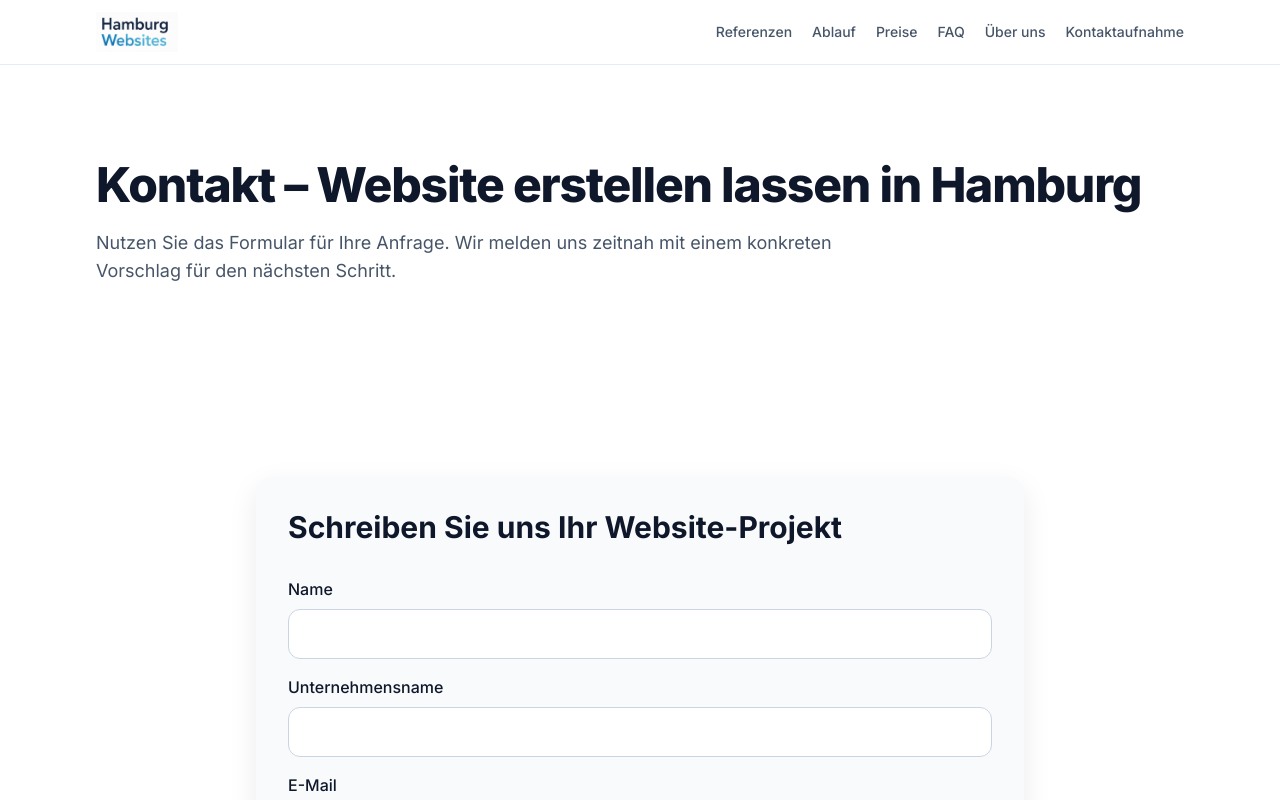
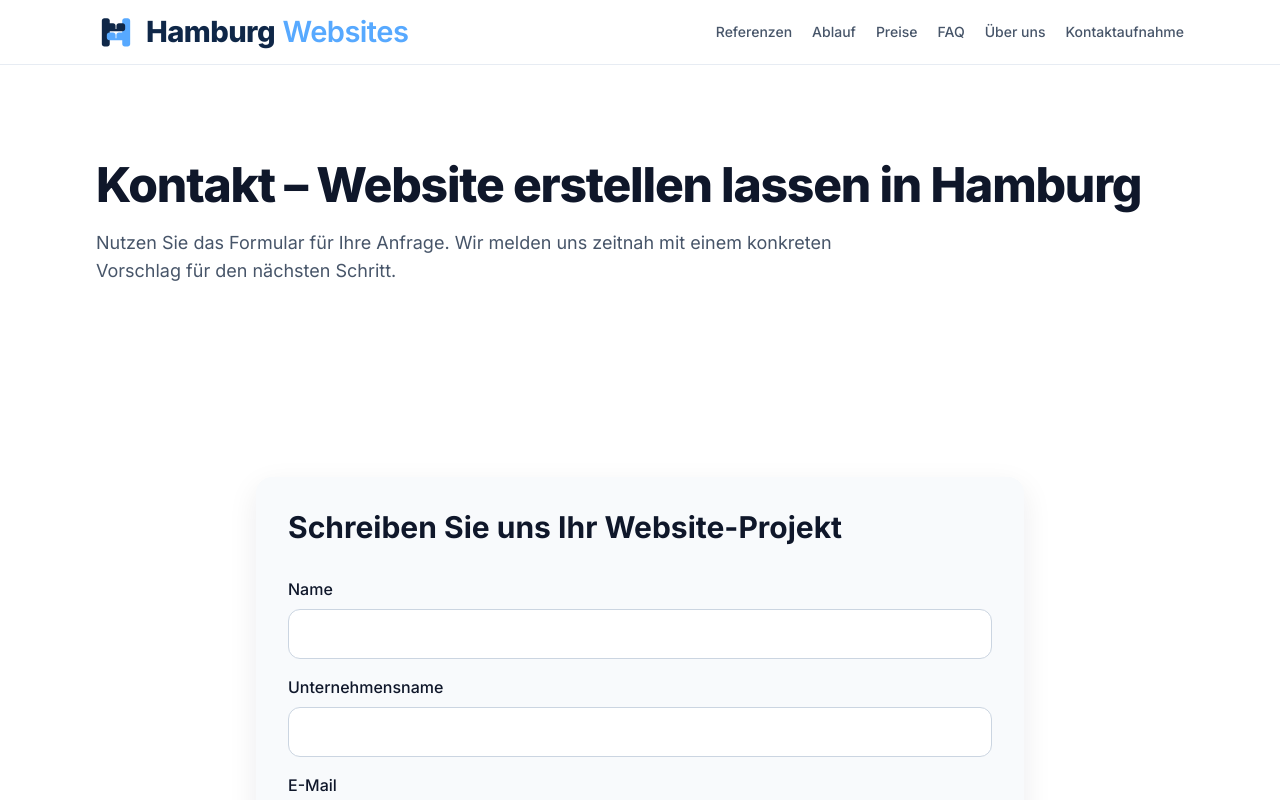
Before and after one commit to VonBismark1871/Hamburg-Website, a Next.js app: page /kontakt in a window 1280 px wide. Shown: the top 800 px of the page. Built offline with nearby package versions, Linux system fonts and the light colour scheme.

Commit message:
Refactor site logo lockup for header and footer

```diff
--- a/components/Footer.jsx
+++ b/components/Footer.jsx
@@ -37,7 +37,7 @@ export default function Footer() {
       <div className="section-container py-12 sm:py-14">
         <div className="grid gap-10 sm:grid-cols-2 lg:grid-cols-3">
           <section aria-label="Hamburg Websites">
-            <LogoLink className="inline-flex" />
+            <LogoLink className="inline-flex" compact />
             <p className="mt-4 max-w-sm text-sm leading-relaxed text-slate-600">
               Moderne Websites für Unternehmen in Hamburg – klar strukturiert, hochwertig gestaltet und auf Anfragen
               ausgerichtet.
--- a/components/Logo.jsx
+++ b/components/Logo.jsx
@@ -1,25 +1,58 @@
 import Link from 'next/link';
-import Image from 'next/image';
 
-const FULL_LOGO_SRC = '/brand/official-full-logo.svg';
-
-export default function Logo({ className = '' }) {
+function LogoIcon({ className = '' }) {
   return (
-    <Image
-      src={FULL_LOGO_SRC}
-      alt="Hamburg Websites"
-      width={768}
-      height={375}
-      className={`h-10 w-auto ${className}`}
-      priority
-    />
+    <svg
+      viewBox="0 0 48 48"
+      aria-hidden="true"
+      className={`h-9 w-9 ${className}`}
+      fill="none"
+      xmlns="http://www.w3.org/2000/svg"
+    >
+      <path
+        d="M7 10.5C7 8.84315 8.34315 7.5 10 7.5H13.5C15.1569 7.5 16.5 8.84315 16.5 10.5V38.5C16.5 40.1569 15.1569 41.5 13.5 41.5H10C8.34315 41.5 7 40.1569 7 38.5V10.5Z"
+        fill="#0F2748"
+      />
+      <path
+        d="M31.5 10.5C31.5 8.84315 32.8431 7.5 34.5 7.5H38C39.6569 7.5 41 8.84315 41 10.5V38.5C41 40.1569 39.6569 41.5 38 41.5H34.5C32.8431 41.5 31.5 40.1569 31.5 38.5V10.5Z"
+        fill="#57A9FF"
+      />
+      <path
+        d="M13 16.5C13 14.8431 14.3431 13.5 16 13.5H20.5C22.1569 13.5 23.5 14.8431 23.5 16.5V20.5H24.5V16.5C24.5 14.8431 25.8431 13.5 27.5 13.5H32C33.6569 13.5 35 14.8431 35 16.5V20C35 21.6569 33.6569 23 32 23H16C14.3431 23 13 21.6569 13 20V16.5Z"
+        fill="#0F2748"
+      />
+      <path
+        d="M13 27.5C13 25.8431 14.3431 24.5 16 24.5H20.5C22.1569 24.5 23.5 25.8431 23.5 27.5V31.5H24.5V27.5C24.5 25.8431 25.8431 24.5 27.5 24.5H32C33.6569 24.5 35 25.8431 35 27.5V31C35 32.6569 33.6569 34 32 34H16C14.3431 34 13 32.6569 13 31V27.5Z"
+        fill="#57A9FF"
+      />
+    </svg>
   );
 }
 
-export function LogoLink({ href = '/', className = '' }) {
+function LogoWordmark({ compact = false }) {
   return (
-    <Link href={href} className={className} aria-label="Hamburg Websites Startseite">
-      <Logo />
+    <span
+      className={`whitespace-nowrap leading-none tracking-[-0.02em] ${compact ? 'text-2xl sm:text-[1.7rem]' : 'text-[1.65rem] sm:text-[1.82rem]'}`}
+    >
+      <span className="font-extrabold text-[#0F2748]">Hamburg</span>{' '}
+      <span className="font-semibold text-[#57A9FF]">Websites</span>
+    </span>
+  );
+}
+
+export default function Logo({ className = '', compact = false }) {
+  return (
+    <span className={`inline-flex items-center gap-2.5 ${compact ? 'gap-2' : 'gap-2.5'} ${className}`}>
+      <LogoIcon className={compact ? 'h-8 w-8 sm:h-[2.05rem] sm:w-[2.05rem]' : 'h-9 w-9 sm:h-10 sm:w-10'} />
+      <LogoWordmark compact={compact} />
+    </span>
+  );
+}
+
+export function LogoLink({ href = '/', className = '', compact = false }) {
+  return (
+    <Link href={href} className={`inline-flex max-w-full items-center ${className}`} aria-label="Hamburg Websites Startseite">
+      <Logo compact={compact} className="max-w-full" />
     </Link>
   );
 }
```
